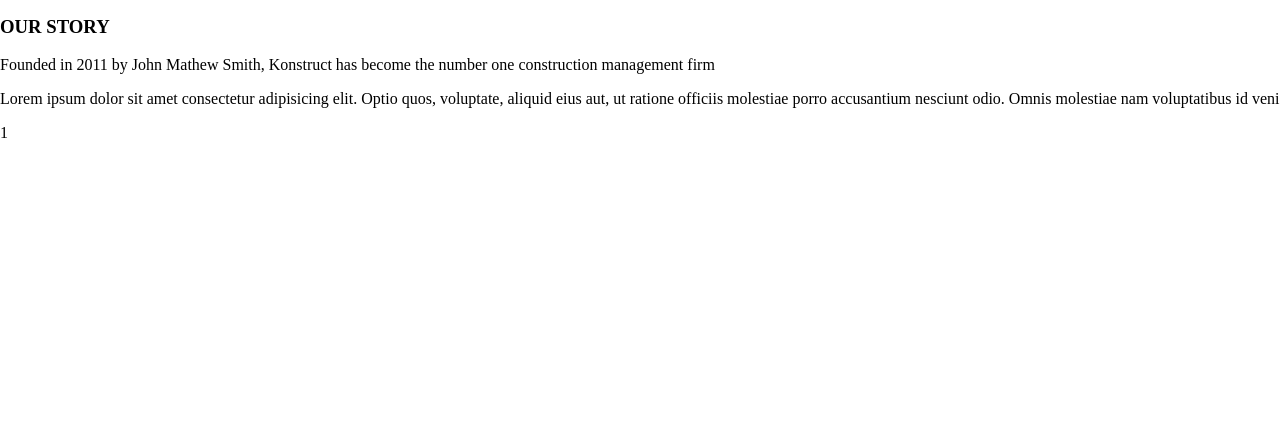
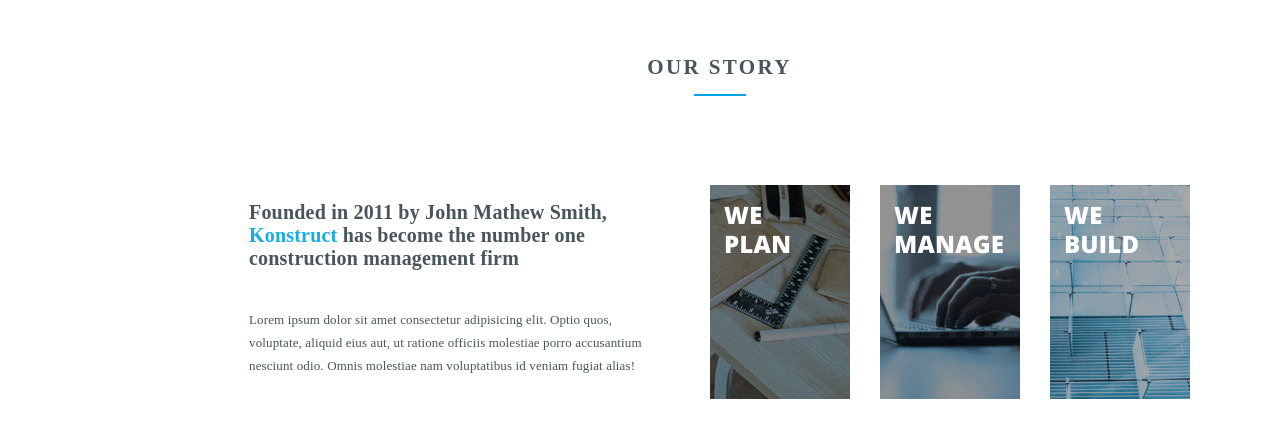
Before and after one commit to soapIsGood/site_1_portfolio, a plain HTML site: page index.html in a window 1280 px wide. Shown: the part 836-1274 px from the top of the page. Before the commit the page ends 978 px from the top, so only its background shows below. Drawn offline with Linux system fonts and the light colour scheme.

Commit message:
added about__section

```diff
--- a/index.html
+++ b/index.html
@@ -33,19 +33,30 @@
             </ul>
         </div>
     </div>
-    <div class="section__about">
+    <div class="about__section">
+        <div class="about__top">
             <h3>OUR STORY</h3>
+            <img src="./img/Line.png" alt="line">
+        </div>
+        <div class="about__content">
+            <div class="about__left">
+                <div class="founded">
                     <p>Founded in 2011 by John Mathew Smith, <span>Konstruct</span> has become the number one construction management firm</p>
+                </div>
+                <div class="lorem">
                     <p>Lorem ipsum dolor sit amet consectetur adipisicing elit. Optio quos, voluptate, aliquid eius aut, ut ratione officiis molestiae porro accusantium nesciunt odio. Omnis molestiae nam voluptatibus id veniam fugiat alias!</p>
+                </div>
+            </div>
+            <div class="about__right">
                 <div class="about__card1">
-            1
                 </div>
                 <div class="about__card2">
-
                 </div>
                 <div class="about__card3">
+                </div>
+            </div>
+        </div>
 
-        </div>
     </div>
 </body>
 </html>
--- a/styles/main.css
+++ b/styles/main.css
@@ -89,3 +89,84 @@ ul li:hover {
     margin: 24px 0;
     padding: 0 251px;
 }
+
+.about__section {
+    width: 941px;
+    height: 344px;
+    margin: 58px 250px 118px 249px;
+    overflow: hidden;
+}
+
+.about__top {
+    margin: auto;
+    width: 150px;
+    font-family: var(--font-family);
+    font-weight: 700;
+    font-size: 18px;
+    letter-spacing: 0.13em;
+    text-align: center;
+    color: #48555b;
+}
+
+.about__top h3 {
+    margin: 0;
+}
+
+.about__content {
+    display: flex;
+    justify-content: space-between;
+}
+
+.about__left {
+    width: 408.5px;
+    padding-top: 80px;
+}
+
+.about__left span {
+    letter-spacing: 0.01em;
+    color: #16ace8;
+}
+
+.founded {
+    font-family: var(--font-family);
+    font-weight: 700;
+    font-size: 20px;
+    letter-spacing: 0.01em;
+    color: #48555b;
+}
+
+.lorem {
+    font-family: var(--font-family);
+    font-weight: 400;
+    font-size: 13px;
+    line-height: 177%;
+    letter-spacing: 0.01em;
+    color: #48555b;
+    padding-top: 5px;
+}
+
+.about__right {
+    display: flex;
+    justify-content: space-between;
+    width: 480px;
+    padding-top: 84px;
+}
+
+.about__card1,
+.about__card2,
+.about__card3 {
+    width: 140px;
+    height: 224px;
+}
+
+.about__card1 {
+    background-image: url("../img/about__we_plan.png")
+}
+
+.about__card2 {
+    background-image: url("../img/about__we_manage.png")
+}
+
+.about__card3 {
+    background-image: url("../img/about__we_build.png")
+}
```
Also changed, not shown: img/Line.png (added). Lines whose indentation alone changed are shown as unchanged.
